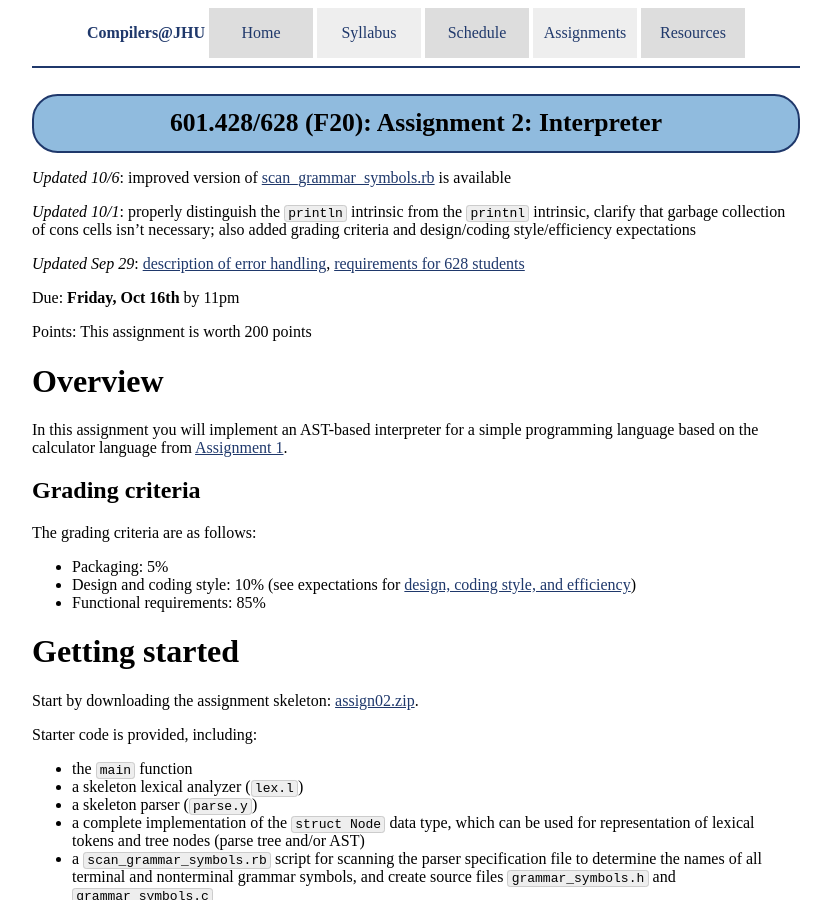
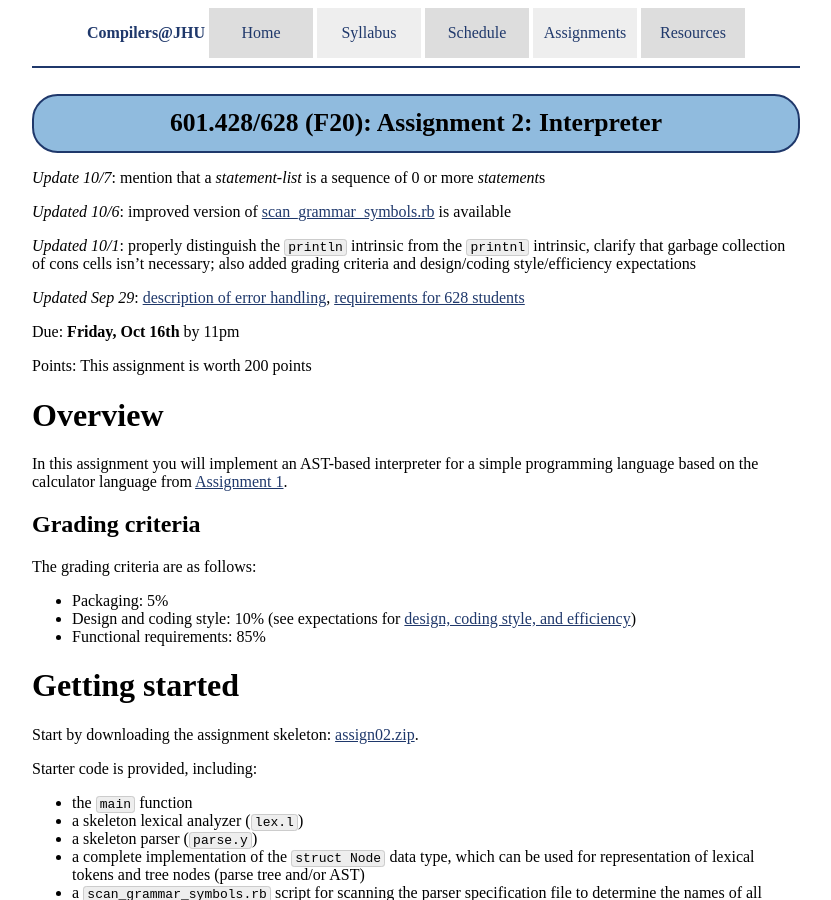
Before and after one commit to jhucompilers/fall2020, a Jekyll site: the page built from assign/assign02.md, in a window 1280 px wide and 900 px high. Shown: the whole window, without its empty margins (224-1055 px from the left). Built offline with Jekyll 4.4.1, drawn with Linux system fonts in a browser that asks for light colours; some of the changed text lies outside the part shown.

Commit message:
explain what a statement list is

```diff
--- a/assign/assign02.md
+++ b/assign/assign02.md
@@ -2,6 +2,8 @@
 layout: default
 title: "Assignment 2: Interpreter"
 ---
+
+*Update 10/7*: mention that a *statement-list* is a sequence of 0 or more *statement*s
 
 *Updated 10/6*: improved version of [scan\_grammar\_symbols.rb](assign02/scan_grammar_symbols.rb) is available
 
@@ -79,6 +81,8 @@ There are several kinds of *statement*s:
 * An *if-statement* has the form <code class="highlighter-rouge">if (<i>condition</i>) { <i>statement-list</i> }</code>
 * An *if-else-statement* has the form <code class="highlighter-rouge">if (<i>condition</i>) { <i>statement-list</i> } else { <i>statement-list</i> }</code>
 * A *while-statement* has the form <code class="highlighter-rouge">while (<i>condition</i>) { <i>statement-list</i> }</code>
+
+A *statement-list* is a sequence of 0 or more *statement*s.
 
 A *function* has the form <code class="highlighter-rouge">function <i>identifier</i>(<i>opt-parameter-list</i>) { <i>statement-list</i> }</code>.  An *opt-parameter-list* is a comma-separated sequence of zero or more identifiers.
 
```
